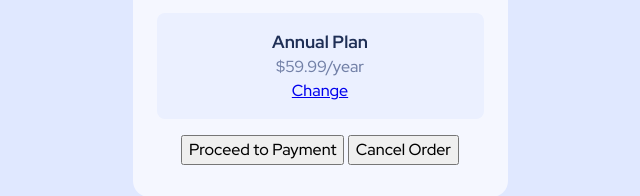
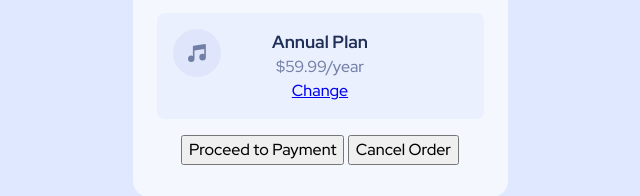
Before and after one commit to BeaWritesCode/order-summary-component-main, a plain HTML site: page index.html in a window 1280 px wide. Shown: the part 375-571 px from the top of the page, 320-960 px from the left. Drawn offline with Linux system fonts and the light colour scheme.

Commit message:
Add decorative background image for basket

```diff
--- a/index.html
+++ b/index.html
@@ -52,7 +52,7 @@
     }
 
     .basket-container {
-      background: hsl(225, 100%, 96%) none;
+      background: hsl(225, 100%, 96%) url('./images/icon-music.svg') no-repeat 1rem 1rem;
       border-radius: .5rem;
       margin: 1rem 0;
       padding: 1rem;
```
